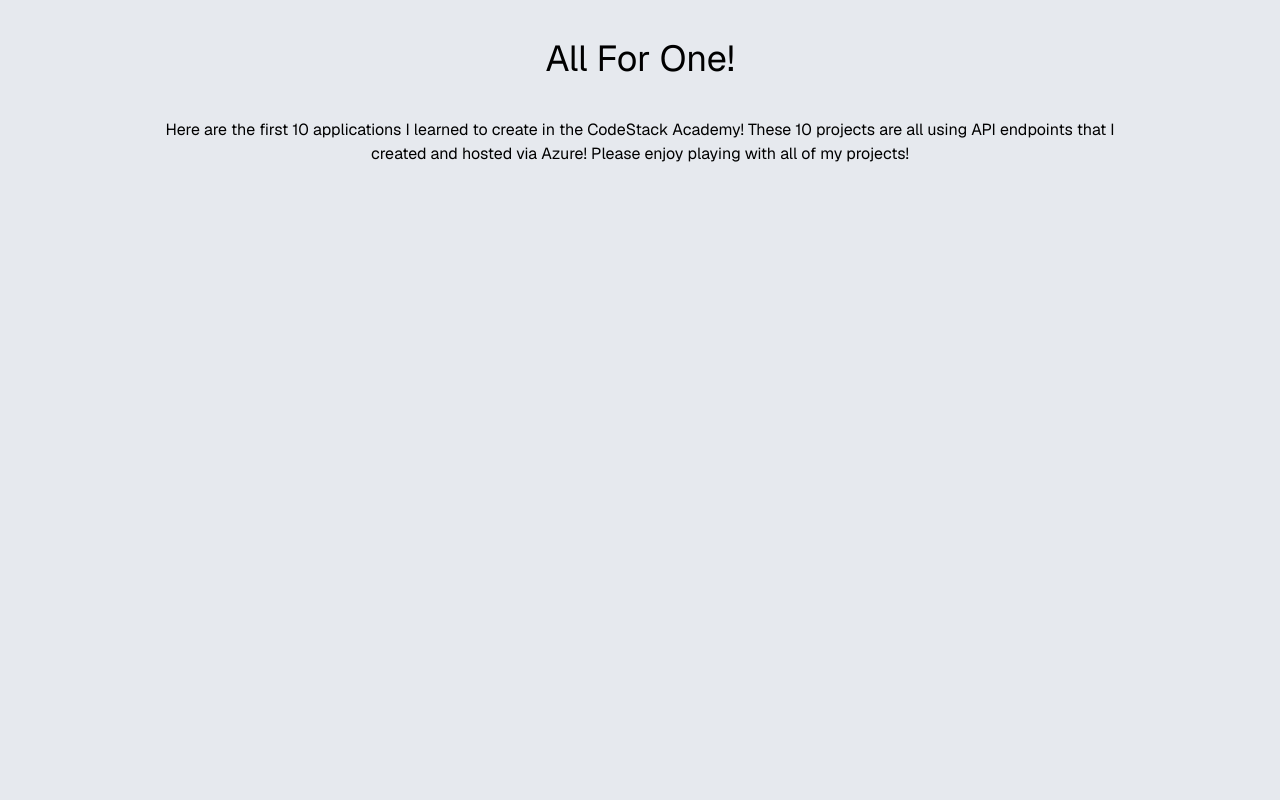
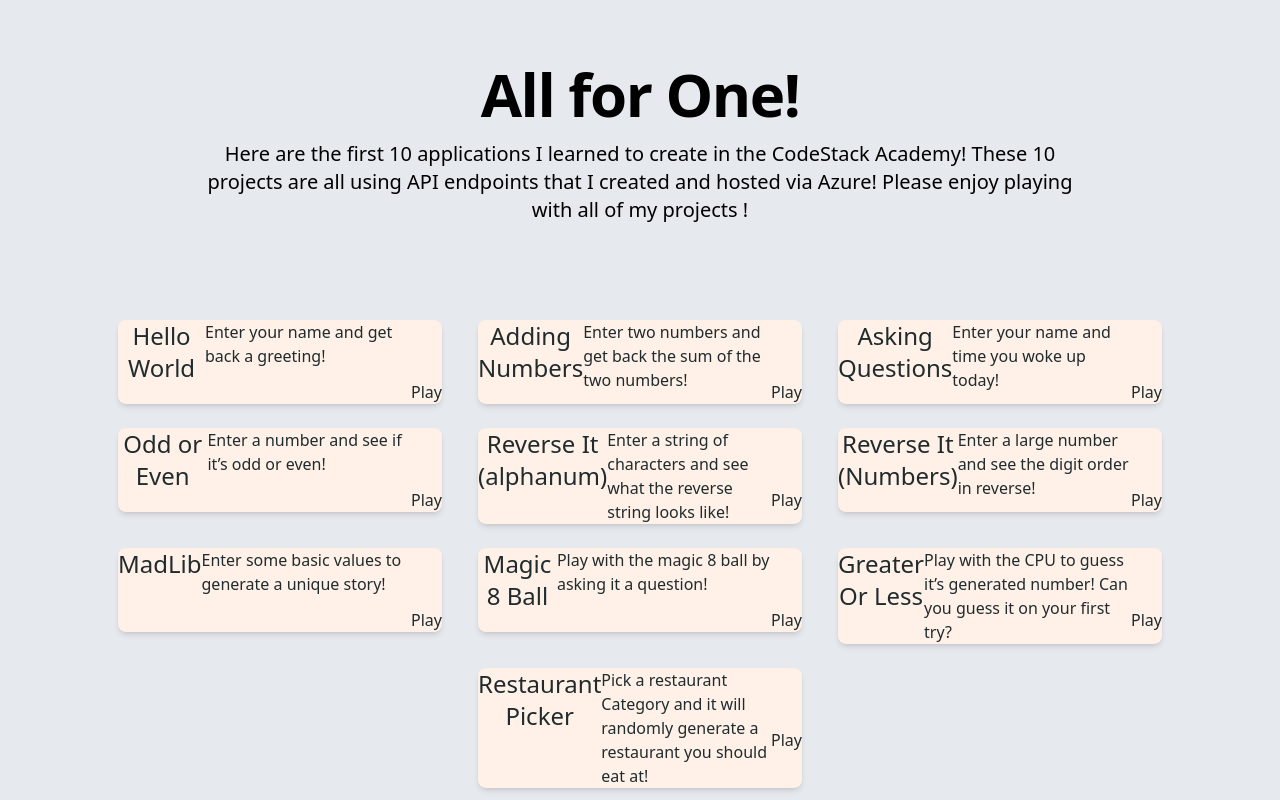
Before and after one commit to dherrera-code/allforonenextjsrebuild, a Next.js app: page / in a window 1280 px wide. Built offline with nearby package versions, Linux system fonts and the light colour scheme.

Commit message:
recreated the home page based on html project!

```diff
--- a/app/components/MenuCard.tsx
+++ b/app/components/MenuCard.tsx
@@ -1,27 +1,29 @@
 import { Button, Card } from 'flowbite-react'
 import React from 'react'
 
-const MenuCard = () => {
+interface CardInfo {
+  title: string;
+  description: string;
+  // Path: string;
+}
+
+const MenuCard = ({title, description}: CardInfo) => {
+
+
+
   return (
-    <div>
-        <Card className="max-w-sm">
-      <h5 className="text-2xl font-bold tracking-tight text-gray-900 dark:text-white">
-        Noteworthy technology acquisitions 2021
-      </h5>
-      <p className="font-normal text-gray-700 dark:text-gray-400">
-        Here are the biggest enterprise technology acquisitions of 2021 so far, in reverse chronological order.
-      </p>
-      <Button>
-        Read more
-        <svg className="-mr-1 ml-2 h-4 w-4" fill="currentColor" viewBox="0 0 20 20" xmlns="http://www.w3.org/2000/svg">
-          <path
-            fillRule="evenodd"
-            d="M10.293 3.293a1 1 0 011.414 0l6 6a1 1 0 010 1.414l-6 6a1 1 0 01-1.414-1.414L14.586 11H3a1 1 0 110-2h11.586l-4.293-4.293a1 1 0 010-1.414z"
-            clipRule="evenodd"
-          />
-        </svg>
-      </Button>
-    </Card>
+    <div >
+      <Card className="max-w-[324px] h-auto card-color rounded-lg shadow-md border-0">
+        <h5 className="text-2xl text-center">
+          {title}
+        </h5>
+        <p className="font-normal">
+          {description}
+        </p>
+        <Button className='mt-15'>
+          Play
+        </Button>
+      </Card>
     </div>
   )
 }
--- a/app/globals.css
+++ b/app/globals.css
@@ -10,8 +10,8 @@
 @theme inline {
   --color-background: var(--background);
   --color-foreground: var(--foreground);
-  --font-sans: var(--font-geist-sans);
-  --font-mono: var(--font-geist-mono);
+  /* --font-sans: var(--font-geist-sans);
+  --font-mono: var(--font-geist-mono); */
 }
 
 @media (prefers-color-scheme: dark) {
@@ -24,5 +24,11 @@
 body {
   background: var(--background);
   color: var(--foreground);
-  font-family: Arial, Helvetica, sans-serif;
+  /* font-family: Arial, Helvetica, sans-serif; */
+  font-family: 'Segoe UI', Tahoma, Geneva, Verdana, sans-serif;
 }
+.card-color{
+    color: #1F2B2D;
+    background-color: #FFF1E8;
+    box-shadow: 1;
+}
--- a/app/page.tsx
+++ b/app/page.tsx
@@ -1,42 +1,31 @@
 import { Button, Card } from "flowbite-react";
 import Image from "next/image";
 import { GetAskingQuestions, GetGreaterOrLess, GetHelloName, GetMadLib, GetMagic8Ball, GetOddOrEven, GetRestaurant, GetReverseAlpha, GetReverseNum, GetSum } from "./services/DataService"
+import MenuCard from "./components/MenuCard";
 export default function Home() {
   return (
     <div className="min-h-screen bg-[#E6E9EE] font-sans dark:bg-[#E6E9EE]">
       <main className="text-black">
 
-      <div className="px-5 sm:px-20 md:px-40">
-        <h1 className="text-[36px] text-center py-8">All For One!</h1>
+        <div className=" py-8 mx-auto max-w-7xl text-center lg:py-16">
+          <h1 className="mb-4 text-4xl font-extrabold tracking-tight leading-none md:text-5xl lg:text-6xl">All for One!</h1>
 
-        <p className="text-center">Here are the first 10 applications I learned to create in the CodeStack Academy! These 10 projects are all using API endpoints that I created and hosted via Azure! Please enjoy playing with all of my projects!</p>
+          <p className="mb-8 text-lg font-normal lg:text-xl sm:px-16 lg:px-48 ">Here are the first 10 applications I learned to create in the CodeStack Academy! These 10 projects are all using API endpoints that I created and hosted via Azure! Please enjoy playing with all of my projects !</p>
 
-      </div>
+        </div>
+        <div className="flex flex-wrap gap-x-9 gap-y-6 justify-center mb-5">
+          <MenuCard title="Hello World" description="Enter your name and get back a greeting!" />
+          <MenuCard title="Adding Numbers" description="Enter two numbers and get back the sum of the two numbers!" />
+          <MenuCard title="Asking Questions" description="Enter your name and time you woke up today!" />
+          <MenuCard title="Odd or Even" description="Enter a number and see if it’s odd or even! " />
+          <MenuCard title="Reverse It (alphanum)" description="Enter a string of characters and see what the reverse string looks like!" />
+          <MenuCard title="Reverse It (Numbers)" description="Enter a large number and see the digit order in reverse!" />
+          <MenuCard title="MadLib" description="Enter some basic values to generate a unique story!" />
+          <MenuCard title="Magic 8 Ball" description="Play with the magic 8 ball by asking it a question!" />
+          <MenuCard title="Greater Or Less" description="Play with the CPU to guess it’s generated number! Can you guess it on your first try?" />
+          <MenuCard title="Restaurant Picker" description="Pick a restaurant Category and it will randomly generate a restaurant you should eat at!" />
 
-        {/* <h1>Welcome to the main page starting here!</h1>
-        <p>{GetSum(3,5)}</p>
-        <p>{GetAskingQuestions("Daniel", 3)}</p>
-        <p>{GetGreaterOrLess(5,52)}</p>
-        <p>{GetHelloName("Daniel")}</p>
-        <br />
-        <p>{GetMadLib("Dan", "DMV", "Silly", "Gator", "Sad")}</p><br />
-        <p>{GetMagic8Ball("Yes?")}</p>
-        <p>{GetOddOrEven(5)}</p>
-        <p>{GetRestaurant("burger")}</p>
-        <p>{GetReverseAlpha("qwerty")}</p>
-        <p>{GetReverseNum("234561")}</p>
-
-    <Card className="max-w-sm  dark:bg-[#FFF1E8]">
-      <h5 className="text-2xl text-[#1F2B2D]  tracking-tight ">
-        Noteworthy technology acquisitions 2021
-      </h5>
-      <p className="font-normal  dark:text-black">
-        Here are the biggest enterprise technology acquisitions of 2021 so far, in reverse chronological order.
-      </p>
-      <Button className="dark:bg-[#1E6FB8]">
-        Read more
-      </Button>
-    </Card> */}
+        </div>
 
       </main>
     </div>
```
